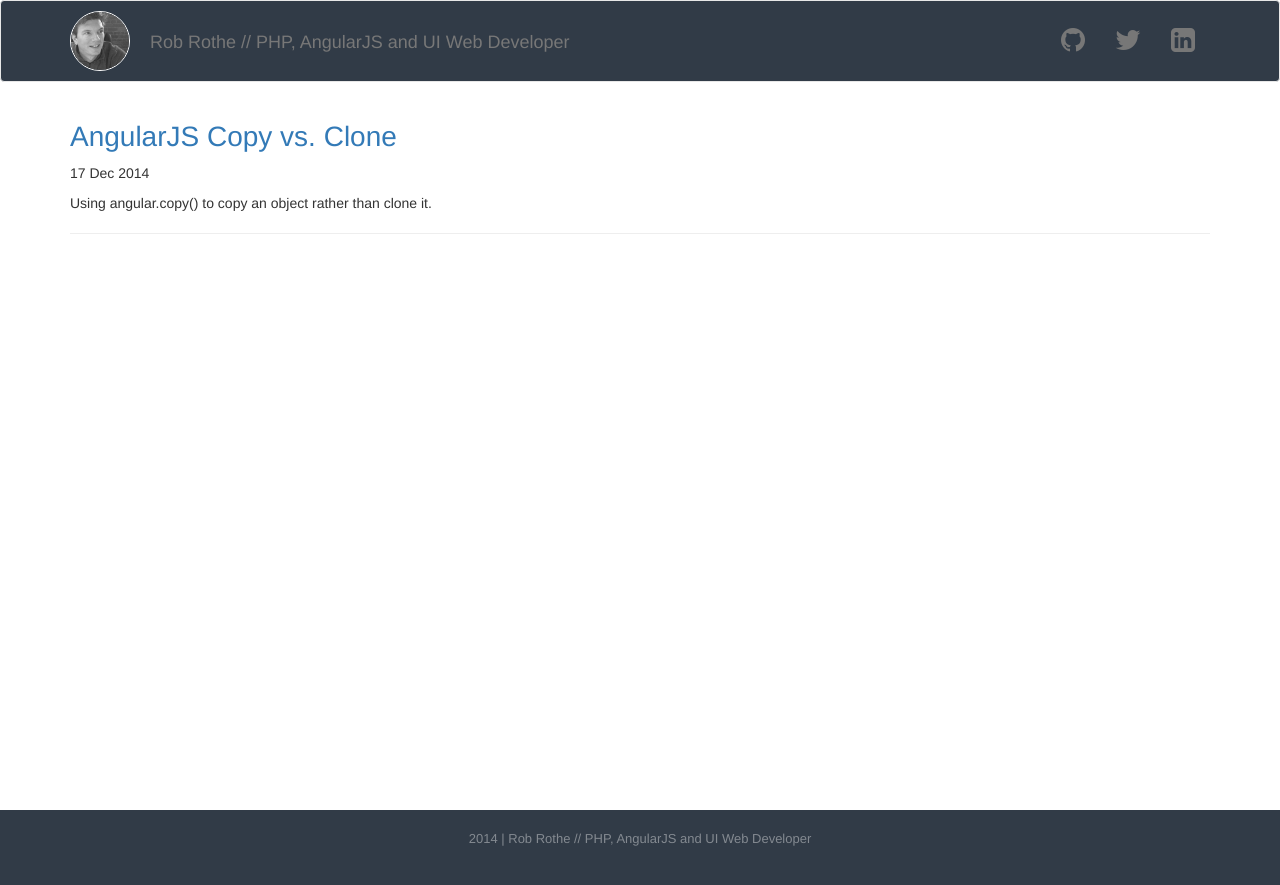
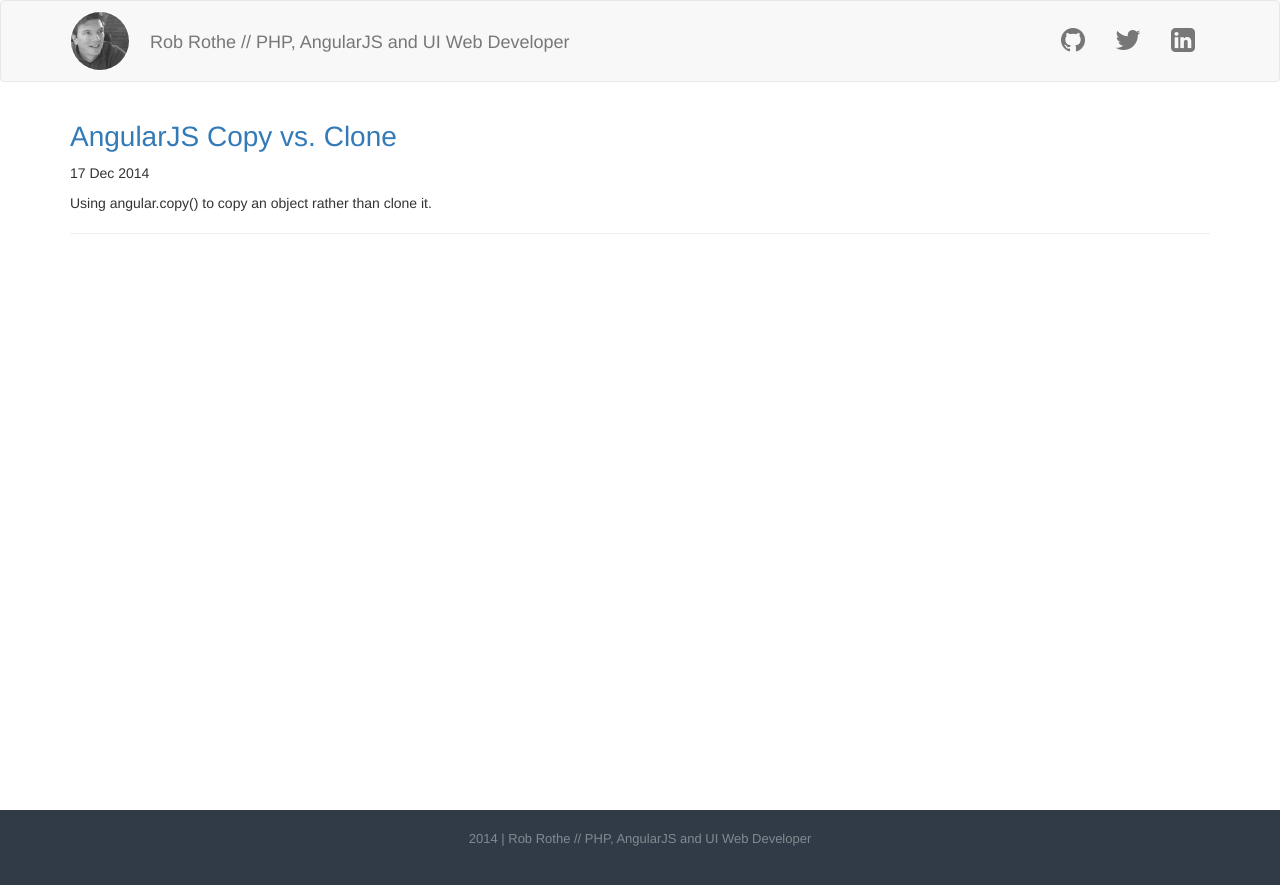
Before and after one commit to robrothedev/robrothedev.github.io, a Jekyll site: the page built from index.html, in a window 1280 px wide. Shown: the top 885 px of the page. Built offline with Jekyll 4.4.1, drawn with Linux system fonts in a browser that asks for light colours; nearby versions of some CDN libraries; the list of posts is cut into pages by our own code.

Commit message:
Update site.css

```diff
--- a/public/css/site.css
+++ b/public/css/site.css
@@ -16,7 +16,6 @@ html, body {
 }
 
 nav {
-  background:#313b47 !important;
   padding:10px 0;
 }
 
@@ -40,7 +39,6 @@ nav {
 }
 
 .masthead-icons li a {
-  color:#fff;
 }
 
 .rob-bw {
```
